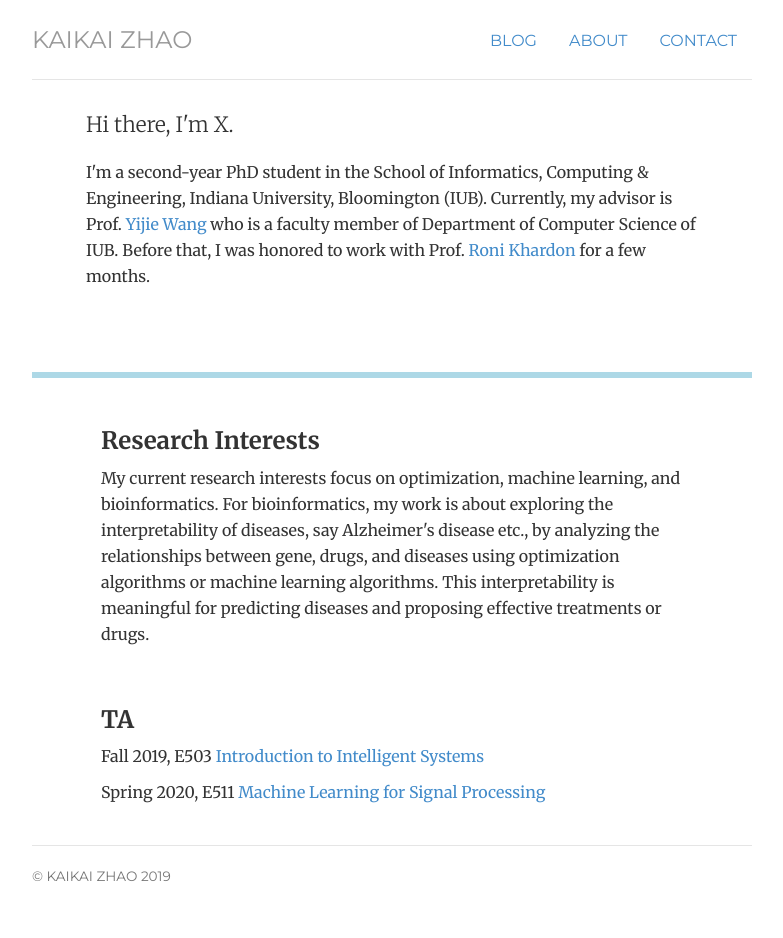
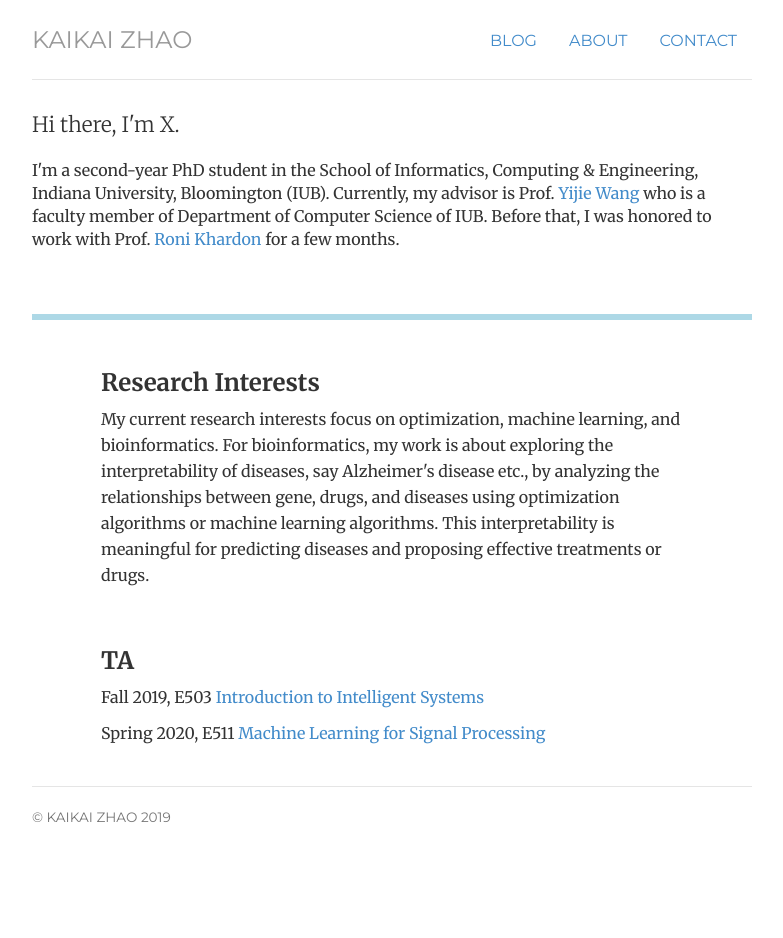
Before and after one commit to mathfirst/mathfirst.github.io, a Jekyll site: the page built from index.html, in a window 1280 px wide. Shown: the whole page, without its empty margins (248-1031 px from the left). Built offline with Jekyll 4.4.1, drawn with Linux system fonts in a browser that asks for light colours; after the commit the page ends 900 px from its top, so only the background shows below that.

Commit message:
Update index.html

```diff
--- a/index.html
+++ b/index.html
@@ -7,12 +7,14 @@ contact: passive
 description: Welcome!
 ---
 
-<div class="about">
+<div class="row">
+	<div class="container">
 	<!--<div itemscope itemtype="http://data-vocabulary.org/Person" class="col-sm-12">-->
 	<p class="lead">Hi there, I'm <span itemprop="name">X.</span> </p>
 	<p>I'm a second-year PhD student in the School of Informatics, Computing & Engineering, Indiana University, Bloomington (IUB).
 		Currently, my advisor is Prof. <a href="https://wyjhxq.github.io/">Yijie Wang</a> who is a faculty member of Department of Computer Science of IUB. Before that, I was honored to work with Prof. <a href="http://homes.sice.indiana.edu/rkhardon/">Roni Khardon</a> for a few months.
 	</p>
+	</div>
 </div>
 
 <br/>
```
